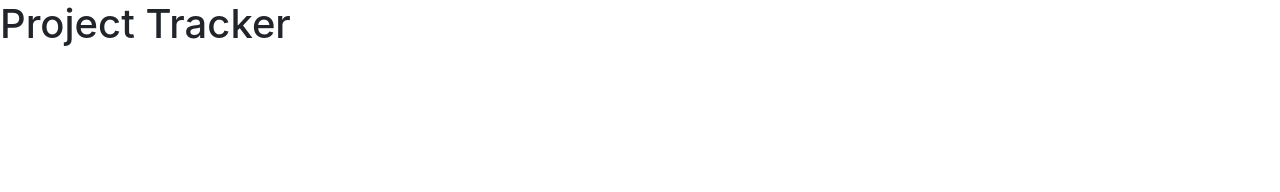
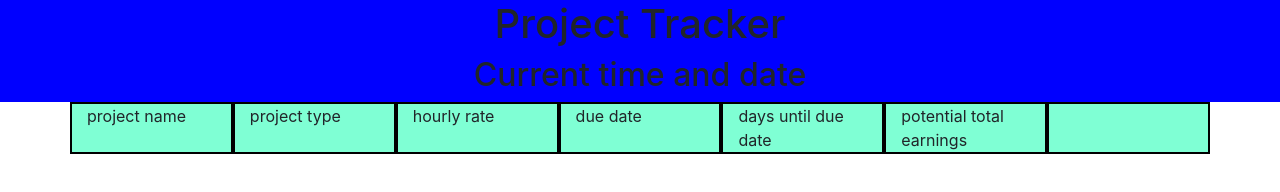
Before and after one commit to coderbennett/project-tracker, a plain HTML site: page index.html in a window 1280 px wide. Drawn offline with nearby package versions, Linux system fonts and the light colour scheme.

```diff
--- a/assets/style.css
+++ b/assets/style.css
@@ -0,0 +1,12 @@
+header {
+    text-align: center;
+    display: flex;
+    justify-content: center;
+    flex-direction: column;
+    background-color: blue;
+}
+
+.col-sm {
+    background-color: aquamarine;
+    border: 2px solid black;
+}
--- a/index.html
+++ b/index.html
@@ -12,11 +12,39 @@
 
 <header>
     <h1>Project Tracker</h1>
+    <h2>Current time and date</h2>
+    <!-- add clock with date -->
 </header>
 
 <body>
+    <div class="container">
+        <div class="row">
+            <div classc="container"></div>
+            <div class="col-sm">
+                project name
+            </div>
+            <div class="col-sm">
+                project type
+            </div>
+            <div class="col-sm">
+                hourly rate
+            </div>
+            <div class="col-sm">
+                due date
+            </div>
+            <div class="col-sm">
+                days until due date
+            </div>
+            <div class="col-sm">
+                potential total earnings
+            </div>
+            <div class="col-sm">
 
-
+            </div>
+        </div>
+    </div>
+    <!-- instructions container -->
+    <!--make container with project name and type hourly rate -->
 
 
 </body>
```
